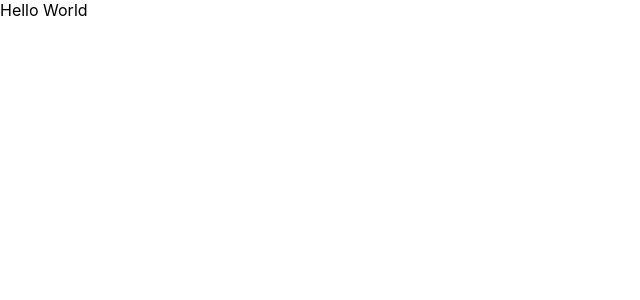
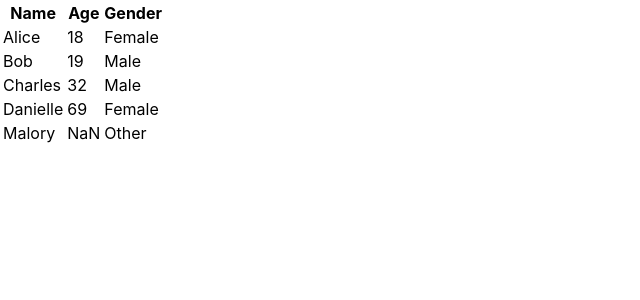
Before and after one commit to gammelalf/reable, a React app: page / in a window 1280 px wide. Shown: the top 300 px of the page, without its empty margins (0-640 px from the left). Built offline with nearby package versions, Linux system fonts and the light colour scheme.

Commit message:
Implemented proof of concept

```diff
--- a/src/index.tsx
+++ b/src/index.tsx
@@ -1,12 +1,43 @@
 import React from "react";
 import ReactDOM from "react-dom/client";
 import "./index.css";
+import Table, { Cell, Column, Head } from "./table";
 
 type MainState = {};
 
 class Main extends React.Component<{}, MainState> {
     render() {
-        return "Hello World";
+        const data = [
+            { id: 1, name: "Alice", age: 18, gender: "Female" },
+            { id: 2, name: "Bob", age: 19, gender: "Male" },
+            { id: 3, name: "Charles", age: 32, gender: "Male" },
+            { id: 3, name: "Danielle", age: 69, gender: "Female" },
+            { id: -1, name: "Malory", age: NaN, gender: "Other" },
+        ];
+        return (
+            <Table>
+                <Column key="name">
+                    <Head>Name</Head>
+                    {data.map(({ id, name }) => (
+                        <Cell key={id}>{name}</Cell>
+                    ))}
+                </Column>
+                <Column key="age" sortable>
+                    <Head>Age</Head>
+                    {data.map(({ id, age }) => (
+                        <Cell key={id} sortKey={age}>
+                            {age.toString()}
+                        </Cell>
+                    ))}
+                </Column>
+                <Column key="gender">
+                    <Head>Gender</Head>
+                    {data.map(({ id, gender }) => (
+                        <Cell key={id}>{gender}</Cell>
+                    ))}
+                </Column>
+            </Table>
+        );
     }
 }
 
--- /dev/null
+++ b/src/table/index.tsx
@@ -0,0 +1,121 @@
+import React from "react";
+
+function compareNumbers(a: number, b: number): number {
+    return a - b;
+}
+
+type ArrayOrElem<T> = T | Array<T>;
+function ensureArray<T>(array: ArrayOrElem<T>): Array<T> {
+    return array instanceof Array ? array : [array];
+}
+
+export type TableProps = {
+    children: ArrayOrElem<ColumnElement>;
+};
+export type TableState = {
+    sortRev: boolean;
+    sortBy: number | null;
+};
+
+export default class Table extends React.Component<TableProps, TableState> {
+    constructor(props: TableProps) {
+        super(props);
+
+        this.state = {
+            sortRev: false,
+            sortBy: null,
+        };
+    }
+
+    render() {
+        const columns = ensureArray(this.props.children).map((column) => {
+            const [head, cells] = column.props.children;
+            return {
+                head,
+                cells: ensureArray(cells),
+                key: column.key,
+                sortable: column.props.sortable || false,
+                sortFn: column.props.sortFn || compareNumbers,
+            };
+        });
+
+        const numRows = Math.max(...columns.map(({ cells }) => cells.length));
+        let rowOrder = Array.from({ length: numRows }, (_, i) => i);
+        if (this.state.sortBy !== null) {
+            const { sortable, sortFn } = columns[this.state.sortBy];
+            if (sortable) {
+                rowOrder = columns[this.state.sortBy].cells
+                    .map((cell, i) => [cell.props.sortKey, i])
+                    .sort(([a, _a], [b, _b]) => sortFn(a, b))
+                    .map(([_, index]) => index);
+                while (rowOrder.length < numRows) {
+                    rowOrder.push(rowOrder.length);
+                }
+                if (this.state.sortRev) rowOrder = rowOrder.reverse();
+            } else {
+                console.error(
+                    `Invalid \`state.sortBy\`: column ${this.state.sortBy} isn't sortable`
+                );
+            }
+        }
+
+        return (
+            <table>
+                <thead key="thead">
+                    <tr>
+                        {columns.map(({ key, head }) => (
+                            <React.Fragment key={key}>{head}</React.Fragment>
+                        ))}
+                    </tr>
+                </thead>
+                <tbody key="tbody">
+                    {rowOrder.map((i) => (
+                        <tr key={i}>
+                            {columns.map(({ key, cells }) => (
+                                <React.Fragment key={key}>
+                                    {cells[i] || null}
+                                </React.Fragment>
+                            ))}
+                        </tr>
+                    ))}
+                </tbody>
+            </table>
+        );
+    }
+}
+
+/**
+ * A JSX `<Head/>` element
+ */
+type ColumnElement = React.ReactElement<ColumnProps, typeof Column>;
+type ColumnProps = {
+    sortable?: boolean;
+    sortFn?: (a: any, b: any) => number;
+    children: [HeadElement, ArrayOrElem<CellElement>];
+};
+export function Column(_: ColumnProps) {
+    return null;
+}
+
+/**
+ * A JSX `<Head/>` element
+ */
+type HeadElement = React.ReactElement<HeadProps, typeof Head>;
+type HeadProps = {
+    children: React.ReactNode;
+};
+export function Head(props: HeadProps) {
+    return <th>{props.children || null}</th>;
+}
+
+/**
+ * A JSX `<Cell/>` element
+ */
+type CellElement = React.ReactElement<CellProps, typeof Cell>;
+type CellProps = {
+    children: React.ReactNode;
+    sortKey?: any;
+};
+export function Cell(props: CellProps) {
+    return <td>{props.children || null}</td>;
+}
```
